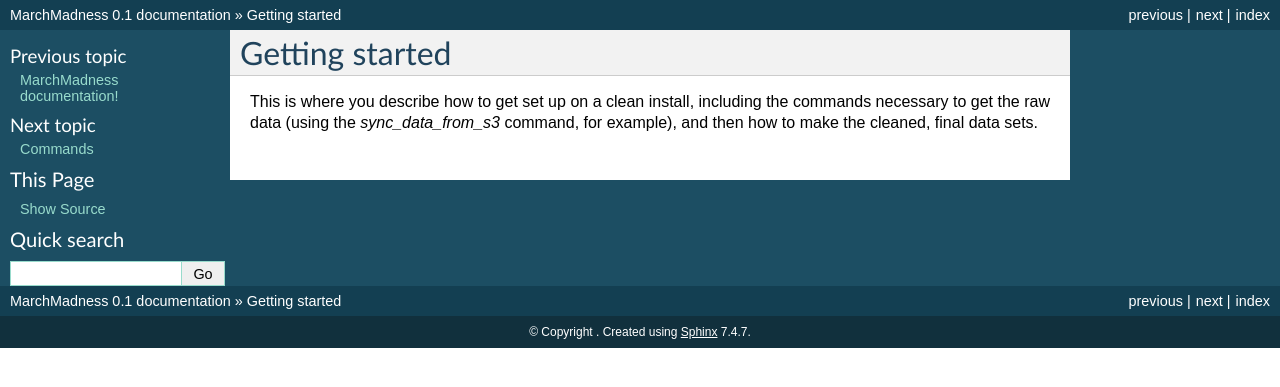
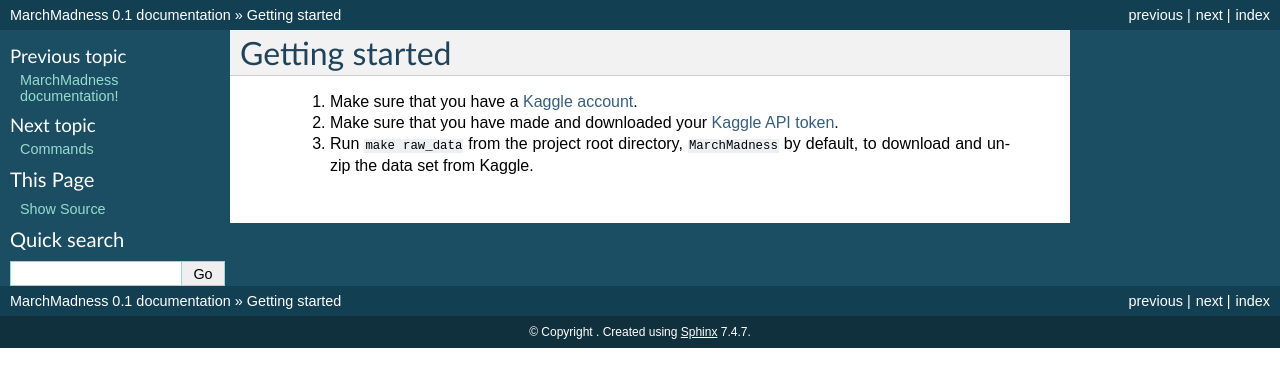
Before and after one commit to sethchart/kaggle-march-machine-learning-mania, a Sphinx documentation site: the page built from docs/getting-started.rst, in a window 1280 px wide. Shown: the top 387 px of the page. Built offline with Sphinx 7.4.7, drawn with Linux system fonts in a browser that asks for light colours.

Commit message:
Updated documentation

```diff
--- a/docs/commands.rst
+++ b/docs/commands.rst
@@ -6,5 +6,4 @@ The Makefile contains the central entry points for common tasks related to this
 Syncing data to S3
 ^^^^^^^^^^^^^^^^^^
 
-* `make sync_data_to_s3` will use `aws s3 sync` to recursively sync files in `data/` up to `s3://[OPTIONAL] your-bucket-for-syncing-data (do not include 's3://')/data/`.
-* `make sync_data_from_s3` will use `aws s3 sync` to recursively sync files from `s3://[OPTIONAL] your-bucket-for-syncing-data (do not include 's3://')/data/` to `data/`.
+* ``make raw_data`` will download data from the Kaggle competition page. See :doc:`getting-started`.
--- a/docs/getting-started.rst
+++ b/docs/getting-started.rst
@@ -1,6 +1,9 @@
 Getting started
 ===============
 
-This is where you describe how to get set up on a clean install, including the
-commands necessary to get the raw data (using the `sync_data_from_s3` command,
-for example), and then how to make the cleaned, final data sets.
+ 1) Make sure that you have a `Kaggle account`_.
+ 2) Make sure that you have made and downloaded your `Kaggle API token`_.
+ 3) Run ``make raw_data`` from the project root directory, ``MarchMadness`` by default, to download and unzip the data set from Kaggle.
+
+.. _Kaggle account: https://www.kaggle.com/account/login
+.. _Kaggle API token: https://www.kaggle.com/docs/api
```
